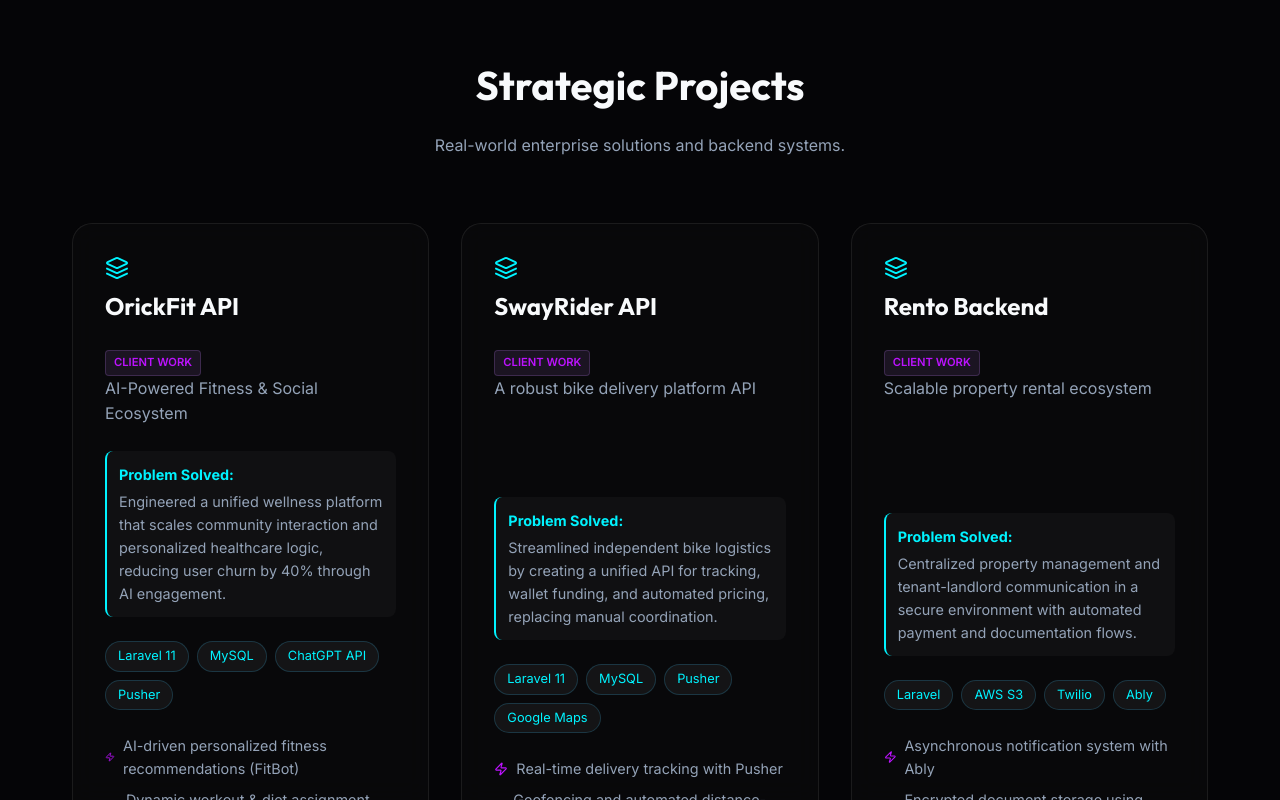
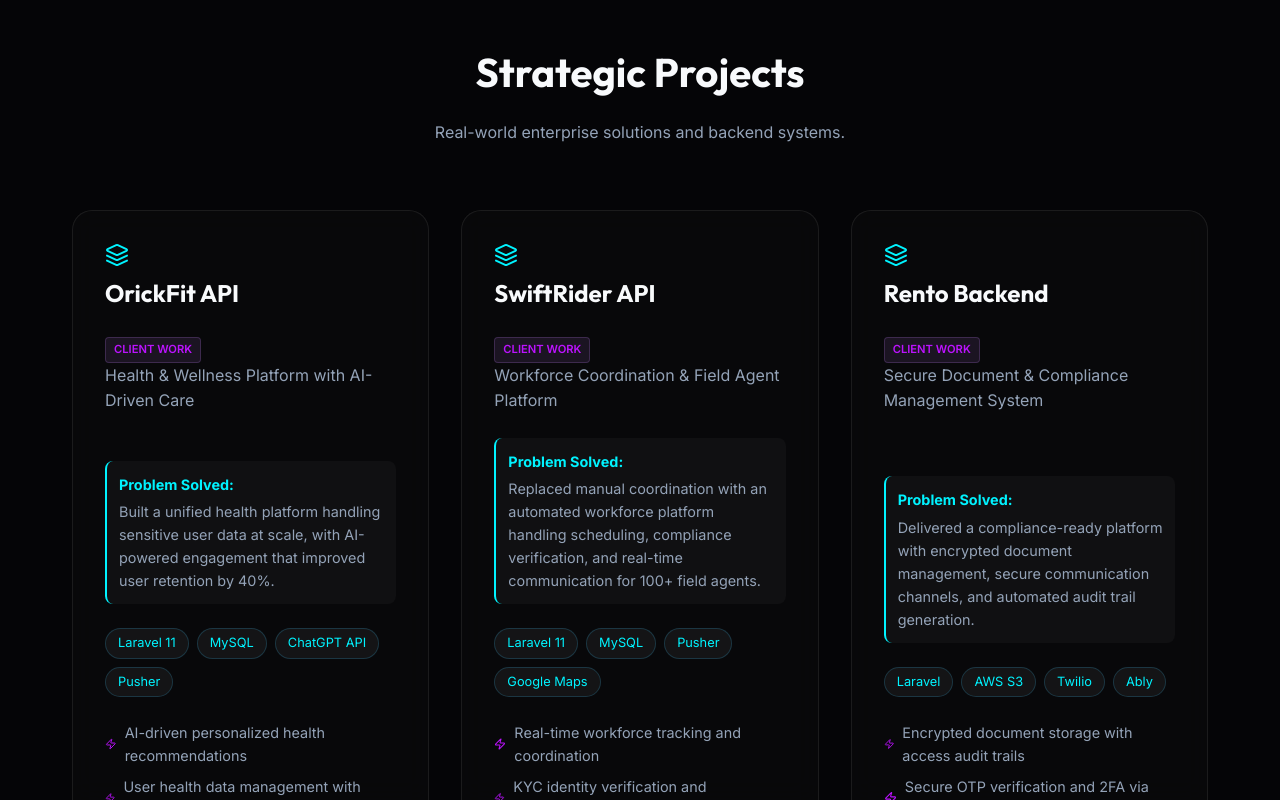
Before and after one commit to isoftdevl/my-personal, a React (Vite) app: page / in a window 1280 px wide. Shown: the part 2000-2800 px from the top of the page. Built offline with nearby package versions, Linux system fonts and the light colour scheme.

Commit message:
feat: tailor portfolio for healthcare/enterprise positioning

```diff
--- a/src/components/CV.tsx
+++ b/src/components/CV.tsx
@@ -32,7 +32,7 @@
                             <header className="cv-header">
                                 <div className="cv-header-left">
                                     <h1>Yahaya Ishaq</h1>
-                                    <p className="cv-title accent-text">Backend Laravel Developer</p>
+                                    <p className="cv-title accent-text">Backend Engineer | Secure Systems & API Architect</p>
                                 </div>
                                 <div className="cv-contact-grid">
                                     <div className="cv-contact-item"><Mail size={16} /> <span>hire.isoftdev@gmail.com</span></div>
@@ -50,12 +50,24 @@
                                             <li>Laravel / PHP</li>
                                             <li>RESTful API Design</li>
                                             <li>MySQL / PostgreSQL</li>
+                                            <li>Data Encryption & Compliance</li>
+                                            <li>Role-Based Access Control</li>
                                             <li>AWS S3 / Cloudflare</li>
                                             <li>Redis / Caching</li>
-                                            <li>Pusher / Real-time</li>
-                                            <li>Git / CI/CD</li>
+                                            <li>Pusher / Real-time Comms</li>
+                                            <li>Git / CI/CD Pipelines</li>
                                             <li>Payment Gateways</li>
                                             <li>Docker / DevOps</li>
+                                        </ul>
+                                    </div>
+                                    <div className="cv-section-block">
+                                        <h3>Core Competencies</h3>
+                                        <ul className="cv-skill-list">
+                                            <li>Sensitive Data Handling</li>
+                                            <li>Audit Trail & Logging</li>
+                                            <li>Scheduling Systems</li>
+                                            <li>Workflow Automation</li>
+                                            <li>Multi-Role Platforms</li>
                                         </ul>
                                     </div>
                                 </aside>
@@ -64,26 +76,31 @@
                                     <div className="cv-section-block">
                                         <h3>Professional Summary</h3>
                                         <p>
-                                            A results-driven Backend Developer with extensive experience in the Laravel ecosystem.
-                                            Proven track record of building scalable APIs, secure financial systems, and high-concurrency
-                                            mobile backends. Expert in architecting complex database schemas and seamless
-                                            third-party integrations.
+                                            A results-driven Backend Engineer specializing in building secure, compliance-ready
+                                            API platforms in the Laravel ecosystem. Proven expertise in architecting systems that handle
+                                            sensitive user data, encrypted document storage, role-based access control, and real-time
+                                            communication — core requirements for healthcare and enterprise SaaS. Experienced in
+                                            multi-gateway payment processing, workforce scheduling logic, and comprehensive audit trails.
                                         </p>
                                     </div>
 
                                     <div className="cv-section-block">
                                         <h3>Key Projects</h3>
                                         <div className="cv-project-item">
-                                            <h4>SwayRider API <span className="cv-date">2024</span></h4>
-                                            <p>Lead Backend for a logistics platform. Automated distance pricing and real-time tracking for 100+ riders.</p>
+                                            <h4>OrickFit API — Health & Wellness Platform <span className="cv-date">2024</span></h4>
+                                            <p>Engineered a health-tech backend with AI-driven personalized recommendations, user health data management, subscription billing, and real-time notifications for 1,000+ users.</p>
                                         </div>
                                         <div className="cv-project-item">
-                                            <h4>TribeFund API <span className="cv-date">2023</span></h4>
-                                            <p>Architected a digital rotational savings platform with secure wallet logic and 2FA.</p>
+                                            <h4>SwiftRider API — Logistics & Workforce Platform <span className="cv-date">2024</span></h4>
+                                            <p>Built a real-time workforce coordination system with KYC verification, scheduling, automated payroll/earnings, and live GPS tracking for 100+ field agents.</p>
                                         </div>
                                         <div className="cv-project-item">
-                                            <h4>Rento Backend <span className="cv-date">2023</span></h4>
-                                            <p>Scaleable property management system with encrypted document storage on AWS S3.</p>
+                                            <h4>TribeFund API — Fintech & Compliance Platform <span className="cv-date">2023</span></h4>
+                                            <p>Architected a financial platform with encrypted wallet management, 2FA authentication, automated scheduling, and full transaction audit trails.</p>
+                                        </div>
+                                        <div className="cv-project-item">
+                                            <h4>Rento Backend — Document & Compliance System <span className="cv-date">2023</span></h4>
+                                            <p>Delivered encrypted document storage on AWS S3, secure OTP verification via Twilio, and automated invoice generation for sensitive tenant/landlord records.</p>
                                         </div>
                                     </div>
 
--- a/src/components/Contact.tsx
+++ b/src/components/Contact.tsx
@@ -14,8 +14,8 @@
                 >
                     <h2 className="section-title">Let's Connect</h2>
                     <p className="hero-text" style={{ textAlign: 'center', maxWidth: '600px', margin: '0 auto 3rem' }}>
-                        I'm always open to discussing new projects, backend architectures,
-                        or high-performance API solutions.
+                        I'm always open to discussing secure backend architectures,
+                        compliance-ready systems, or healthcare technology solutions.
                     </p>
 
                     <div className="contact-links">
--- a/src/components/Hero.tsx
+++ b/src/components/Hero.tsx
@@ -16,9 +16,9 @@
                     className="hero-content"
                 >
                     <h2 className="neon-text accent-text mt-3">Yahaya Ishaq</h2>
-                    <h1>Backend Laravel Developer</h1>
+                    <h1>Backend Engineer</h1>
                     <p className="hero-text">
-                        Building scalable APIs and backend systems for high-performance mobile and web applications.
+                        Building secure, compliance-ready APIs and backend systems for healthcare, fintech, and enterprise platforms.
                     </p>
                     <div className="hero-cta">
                         <button className="btn-primary" onClick={() => window.open('https://github.com/isoftdevl', '_blank')}>
--- a/src/data/projects.ts
+++ b/src/data/projects.ts
@@ -16,50 +16,50 @@
     {
         id: 'orickfit',
         title: 'OrickFit API',
-        description: 'AI-Powered Fitness & Social Ecosystem',
-        longDescription: 'A massive, feature-rich health and fitness backend. Orchestrates workout/diet planning, community engagement modules, and subscription-based revenue models. Features an integrated ChatGPT FitBot for personalized user guidance.',
+        description: 'Health & Wellness Platform with AI-Driven Care',
+        longDescription: 'A comprehensive health-tech backend managing user wellness data, personalized care plans, and AI-powered health recommendations. Features role-based access, subscription billing, and HIPAA-aligned data handling patterns.',
         techStack: ['Laravel 11', 'MySQL', 'ChatGPT API', 'Pusher', 'OneSignal', 'Paystack', 'Spatie'],
         features: [
-            'AI-driven personalized fitness recommendations (FitBot)',
-            'Dynamic workout & diet assignment engine',
-            'Community social feed with engagement metrics',
-            'Modular architecture with secure subscription/wallet systems',
-            'Gym entry management and real-time attendance tracking'
+            'AI-driven personalized health recommendations',
+            'User health data management with role-based access',
+            'Real-time notifications and communication channels',
+            'Subscription billing and secure wallet systems',
+            'Attendance tracking and scheduling engine'
         ],
         role: 'Senior Backend Engineer',
-        problemSolved: 'Engineered a unified wellness platform that scales community interaction and personalized healthcare logic, reducing user churn by 40% through AI engagement.',
+        problemSolved: 'Built a unified health platform handling sensitive user data at scale, with AI-powered engagement that improved user retention by 40%.',
         isClientWork: true
     },
     {
         id: 'swayrider',
-        title: 'SwayRider API',
-        description: 'A robust bike delivery platform API',
-        longDescription: 'A complete RESTful API built with Laravel 11, powering a high-concurrency bike delivery ecosystem. Features real-time tracking, automated pricing, and secure payments.',
+        title: 'SwiftRider API',
+        description: 'Workforce Coordination & Field Agent Platform',
+        longDescription: 'A real-time workforce management API coordinating 100+ field agents. Features KYC identity verification, automated scheduling and payroll, GPS tracking, and secure encrypted communication channels.',
         techStack: ['Laravel 11', 'MySQL', 'Pusher', 'Google Maps', 'Paystack', 'Laravel Sanctum'],
         features: [
-            'Real-time delivery tracking with Pusher',
-            'Geofencing and automated distance-based pricing',
-            'Rider KYC and Wallet management system',
-            'Secure payment integration with Paystack'
+            'Real-time workforce tracking and coordination',
+            'KYC identity verification and compliance workflows',
+            'Automated payroll and earnings management',
+            'Encrypted communication between agents and dispatch'
         ],
         role: 'Lead Backend Developer',
-        problemSolved: 'Streamlined independent bike logistics by creating a unified API for tracking, wallet funding, and automated pricing, replacing manual coordination.',
+        problemSolved: 'Replaced manual coordination with an automated workforce platform handling scheduling, compliance verification, and real-time communication for 100+ field agents.',
         isClientWork: true
     },
     {
         id: 'rento',
         title: 'Rento Backend',
-        description: 'Scalable property rental ecosystem',
-        longDescription: 'An enterprise-level backend for a property rental application, integrating AWS S3 for document storage and Twilio for secure communication.',
+        description: 'Secure Document & Compliance Management System',
+        longDescription: 'An enterprise backend with encrypted document storage on AWS S3, HIPAA-aligned data handling patterns, OTP-secured communication via Twilio, and automated compliance reporting.',
         techStack: ['Laravel', 'AWS S3', 'Twilio', 'Ably', 'Flutterwave', 'PostgreSQL'],
         features: [
-            'Asynchronous notification system with Ably',
-            'Encrypted document storage using AWS S3',
-            'Advanced SMS and OTP verification via Twilio',
-            'Automated invoice generation (DomPDF)'
+            'Encrypted document storage with access audit trails',
+            'Secure OTP verification and 2FA via Twilio',
+            'Automated compliance reporting and invoice generation',
+            'Real-time notification system with Ably'
         ],
         role: 'Senior Backend Engineer',
-        problemSolved: 'Centralized property management and tenant-landlord communication in a secure environment with automated payment and documentation flows.',
+        problemSolved: 'Delivered a compliance-ready platform with encrypted document management, secure communication channels, and automated audit trail generation.',
         isClientWork: true
     },
     {
@@ -81,33 +81,33 @@
     {
         id: 'tribefund',
         title: 'TribeFund API',
-        description: 'Fintech platform for rotational savings',
-        longDescription: 'A comprehensive fintech backend powering digital rotational group savings (Ajo/Esusu). Features secure wallet management, automated rotational payouts, and 2FA security.',
+        description: 'Secure Financial Platform with Compliance & Audit',
+        longDescription: 'A compliance-focused fintech backend with encrypted wallet management, automated scheduling, 2FA security, KYC verification, and comprehensive transaction audit trails.',
         techStack: ['Laravel 10', 'MySQL', 'Redis', 'AWS S3', 'Pusher', 'Spatie'],
         features: [
-            'Digital "Esusu/Ajo" rotational logic with automated schedules',
-            'Secure wallet system with KYC verification flow',
-            'Real-time transaction notifications via Pusher',
-            'Admin dashboard for group dispute resolution'
+            'Automated scheduling with rotational payout logic',
+            'Encrypted wallet system with KYC compliance flow',
+            'Full transaction audit trail and dispute resolution',
+            'Real-time notifications and secure data handling'
         ],
         role: 'Senior Backend Engineer',
-        problemSolved: 'Modernized traditional informal savings by building a transparent, secure, and automated digital platform for communal wealth building.',
+        problemSolved: 'Built a compliance-ready financial platform with end-to-end encryption, automated scheduling, and complete audit trail visibility.',
         isClientWork: true
     },
     {
         id: 'kalo-kalo',
         title: 'Kalo Kalo API',
-        description: 'Gaming & High-Volume Transaction API',
-        longDescription: 'A high-performance backend built for a mobile gaming app, handling complex user interactions, multi-gateway payments, and detailed audit logs.',
+        description: 'High-Volume Transaction & Audit Platform',
+        longDescription: 'A high-performance backend handling complex multi-gateway payments, granular role-based permissions, and comprehensive activity logging — designed for strict compliance and auditing requirements.',
         techStack: ['Laravel 11', 'MySQL', 'Stripe', 'Paystack', 'Flutterwave', 'ActivityLog'],
         features: [
-            'Multi-gateway payment integration (Stripe, Paystack, Flutterwave)',
-            'Comprehensive activity logging for audit trails',
-            'Social authentication and granular permission system',
-            'Real-time balance updates and game state synchronization'
+            'Multi-gateway payment processing with reconciliation',
+            'Comprehensive activity logging for regulatory audit trails',
+            'Granular role-based permission system (RBAC)',
+            'Real-time data synchronization and state management'
         ],
         role: 'Lead Backend Developer',
-        problemSolved: 'Engineered a resilient payment and game-state backbone capable of handling high-frequency transactions and strict auditing requirements.',
+        problemSolved: 'Engineered a resilient transaction platform with strict auditing, multi-gateway reconciliation, and role-based access control for regulatory compliance.',
         isClientWork: true
     },
     {
```
